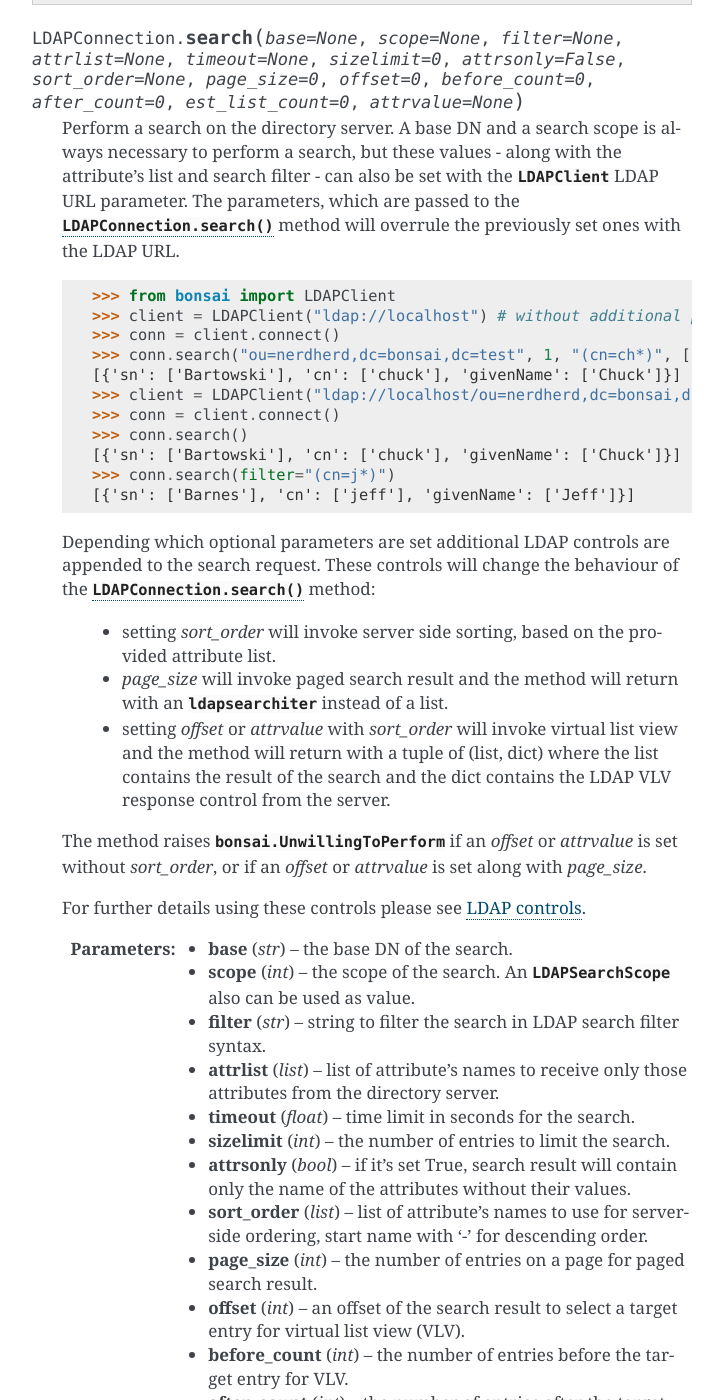
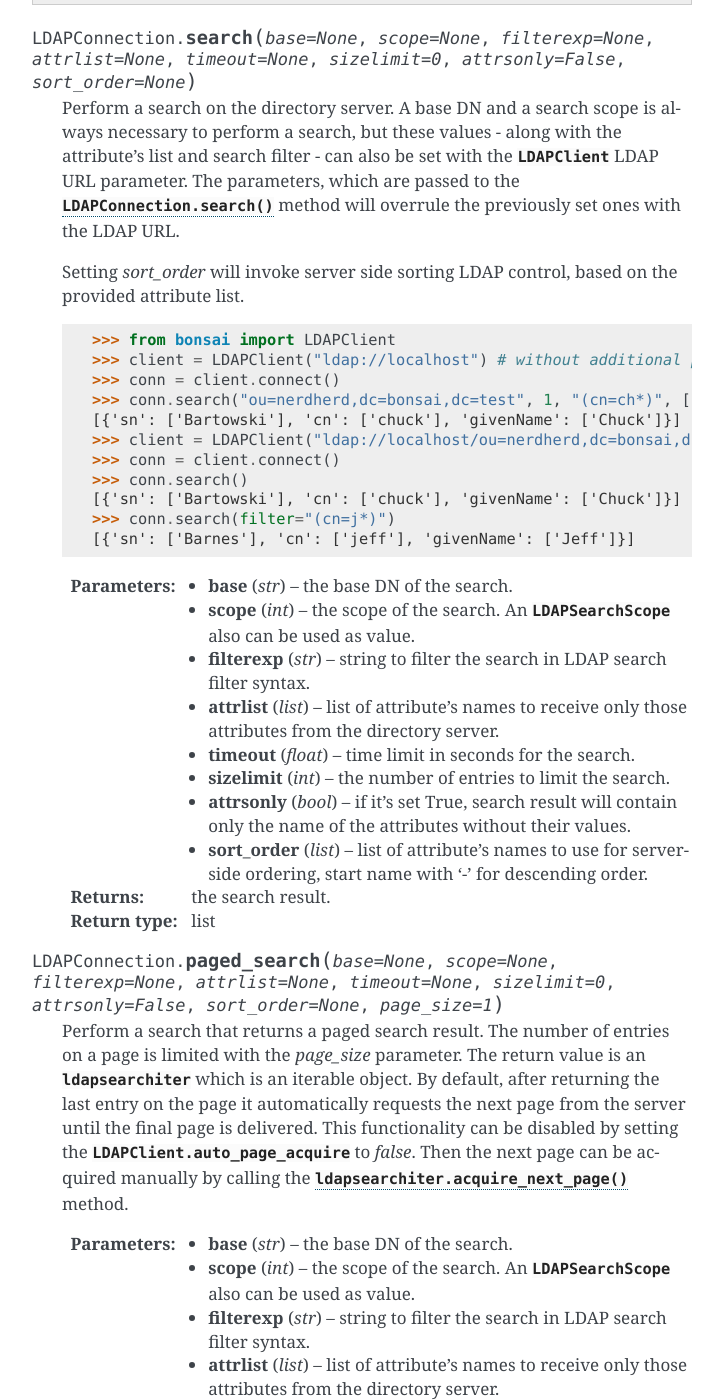
Before and after one commit to noirello/bonsai, a Sphinx documentation site: the page built from docs/api.rst, in a window 1280 px wide and 1400 px high, scrolled down 5105 px. Shown: the whole window, without its empty margins (388-1111 px from the left). Built offline with Sphinx 7.4.7, drawn with Linux system fonts in a browser that asks for light colours; some of the changed text lies outside the part shown.

Commit message:
Update API docs

```diff
--- a/docs/api.rst
+++ b/docs/api.rst
@@ -152,16 +152,16 @@
 
 .. _RFC3062: https://www.ietf.org/rfc/rfc3062.txt
 
-.. method:: LDAPConnection.search(base=None, scope=None, filter=None, attrlist=None, timeout=None,\
-                                  sizelimit=0, attrsonly=False, sort_order=None, page_size=0, \
-                                  offset=0, before_count=0, after_count=0, est_list_count=0, \
-                                  attrvalue=None)
+.. method:: LDAPConnection.search(base=None, scope=None, filterexp=None, attrlist=None, timeout=None,\
+                                  sizelimit=0, attrsonly=False, sort_order=None)
 
     Perform a search on the directory server. A base DN and a search scope is always necessary to
     perform a search, but these values - along with the attribute's list and search filter - can
     also be set with the :class:`LDAPClient` LDAP URL parameter. The parameters, which are passed
     to the :meth:`LDAPConnection.search` method will overrule the previously set ones with the
     LDAP URL.
+
+    Setting `sort_order` will invoke server side sorting LDAP control, based on the provided attribute list.
 
     >>> from bonsai import LDAPClient
     >>> client = LDAPClient("ldap://localhost") # without additional parameters
@@ -175,26 +175,10 @@
     >>> conn.search(filter="(cn=j*)")
     [{'sn': ['Barnes'], 'cn': ['jeff'], 'givenName': ['Jeff']}]
 
-    Depending which optional parameters are set additional LDAP controls are appended to the search
-    request. These controls will change the behaviour of the :meth:`LDAPConnection.search` method:
-
-        - setting `sort_order` will invoke server side sorting, based on the provided attribute
-          list.
-        - `page_size` will invoke paged search result and the method will return with an
-          :class:`ldapsearchiter` instead of a list.
-        - setting `offset` or `attrvalue` with `sort_order` will invoke virtual list view and the
-          method will return with a tuple of (list, dict) where the list contains the result of the
-          search and the dict contains the LDAP VLV response control from the server.
-
-    The method raises :class:`bonsai.UnwillingToPerform` if an `offset` or `attrvalue` is set
-    without `sort_order`, or if an `offset` or `attrvalue` is set along with `page_size`.
-
-    For further details using these controls please see :ref:`ldap-controls`.
-
     :param str base: the base DN of the search.
     :param int scope: the scope of the search. An :class:`LDAPSearchScope` also can be used as
                       value.
-    :param str filter: string to filter the search in LDAP search filter syntax.
+    :param str filterexp: string to filter the search in LDAP search filter syntax.
     :param list attrlist: list of attribute's names to receive only those attributes from the
                           directory server.
     :param float timeout: time limit in seconds for the search.
@@ -203,7 +187,61 @@
                            attributes without their values.
     :param list sort_order: list of attribute's names to use for server-side ordering, start name
                             with '-' for descending order.
-    :param int page_size: the number of entries on a page for paged search result.
+    :return: the search result.
+    :rtype: list
+
+.. method:: LDAPConnection.paged_search(base=None, scope=None, filterexp=None, attrlist=None,\
+                                        timeout=None, sizelimit=0, attrsonly=False,\
+                                        sort_order=None, page_size=1)
+
+    Perform a search that returns a paged search result. The number of entries on a page is limited
+    with the `page_size` parameter. The return value is an :class:`ldapsearchiter` which is an
+    iterable object. By default, after returning the last entry on the page it automatically requests
+    the next page from the server until the final page is delivered. This functionality can be
+    disabled by setting the :attr:`LDAPClient.auto_page_acquire` to `false`. Then the next page
+    can be acquired manually by calling the :meth:`ldapsearchiter.acquire_next_page` method.
+
+    :param str base: the base DN of the search.
+    :param int scope: the scope of the search. An :class:`LDAPSearchScope` also can be used as
+                      value.
+    :param str filterexp: string to filter the search in LDAP search filter syntax.
+    :param list attrlist: list of attribute's names to receive only those attributes from the
+                          directory server.
+    :param float timeout: time limit in seconds for the search.
+    :param int sizelimit: the number of entries to limit the search.
+    :param bool attrsonly: if it's set True, search result will contain only the name of the
+                           attributes without their values.
+    :param list sort_order: list of attribute's names to use for server-side ordering, start name
+                            with '-' for descending order.
+    :param int page_size: the number of entries on a page.
+    :return: the search result.
+    :rtype: ldapsearchiter
+
+.. method:: LDAPConnection.virtual_list_search(base=None, scope=None, filterexp=None, attrlist=None,\
+                                               timeout=None, sizelimit=0, attrsonly=False,\
+                                               sort_order=None, offset=1, before_count=0,\
+                                               after_count=0, est_list_count=0, attrvalue=None)
+
+    Perform a search using virtual list view control. To perform the search the server side sort
+    control has to be set with `sort_order`. The result set will be shifted to the `offset` or
+    `attrvalue` and contains the specific number of entries after and before, set with
+    `after_count` and `before_count`. The `est_list_count` is an estimation of the entire searched
+    list that helps to the server to position the target entry.
+
+    For further details using these controls please see :ref:`ldap-controls`.
+
+    :param str base: the base DN of the search.
+    :param int scope: the scope of the search. An :class:`LDAPSearchScope` also can be used as
+                      value.
+    :param str filterexp: string to filter the search in LDAP search filter syntax.
+    :param list attrlist: list of attribute's names to receive only those attributes from the
+                          directory server.
+    :param float timeout: time limit in seconds for the search.
+    :param int sizelimit: the number of entries to limit the search.
+    :param bool attrsonly: if it's set True, search result will contain only the name of the
+                           attributes without their values.
+    :param list sort_order: list of attribute's names to use for server-side ordering, start name
+                            with '-' for descending order.
     :param int offset: an offset of the search result to select a target entry for virtual list
                        view (VLV).
     :param int before_count: the number of entries before the target entry for VLV.
@@ -212,7 +250,7 @@
     :param attrvalue: an attribute value (of the attribute that is used for sorting) for
                       identifying the target entry for VLV.
     :return: the search result.
-    :rtype: list, ldapsearchiter or (list, dict) tuple.
+    :rtype: (list, dict)
 
 .. automethod:: LDAPConnection.whoami(timeout=None)
 .. seealso::
@@ -282,7 +320,7 @@
 .. automethod:: LDAPEntry.delete(timeout=None, recursive=False)
 .. automethod:: LDAPEntry.get
 .. automethod:: LDAPEntry.modify(timeout=None)
-.. automethod:: LDAPEntry.rename(newdn, timeout=None)
+.. automethod:: LDAPEntry.rename(newdn, timeout=None, delete_old_rdn=True)
 .. automethod:: LDAPEntry.update
 
 .. attribute:: LDAPEntry.connection
@@ -391,6 +429,23 @@
 .. automethod:: LDAPValueList.copy
 .. autoattribute:: LDAPValueList.status
 
+:class:`LDIFReader`
+===================
+
+.. autoclass:: LDIFReader
+.. autoattribute:: LDIFReader.autoload
+.. autoattribute:: LDIFReader.input_file
+.. autoattribute:: LDIFReader.resource_handlers
+
+:class:`LDIFWriter`
+===================
+
+.. autoclass:: LDIFWriter
+.. automethod:: LDIFWriter.write_entry
+.. automethod:: LDIFWriter.write_entries
+.. automethod:: LDIFWriter.write_changes
+.. autoattribute:: LDIFWriter.output_file
+
 :class:`ldapsearchiter`
 =======================
 
@@ -436,8 +491,19 @@
 .. autoclass:: bonsai.PasswordTooShort
 .. autoclass:: bonsai.PasswordTooYoung
 
-Module functions
-================
+Utility functions
+=================
+.. autofunction:: bonsai.utils.escape_attribute_value
+
+    >>> import bonsai
+    >>> bonsai.escape_attribute_value(",cn=escaped")
+    '\\,cn\\=escaped'
+
+.. autofunction:: bonsai.utils.escape_filter
+
+    >>> import bonsai
+    >>> bonsai.escape_filter("(objectclass=*)")
+    '\\28objectclass=\\2A\\29'
 
 .. function:: bonsai.get_tls_impl_name
 
--- a/docs/conf.py
+++ b/docs/conf.py
@@ -32,7 +32,7 @@
         if name == 'ldapsearchiter':
             return object
 
-MOCK_MODULES = ['lib._bonsai', 'bonsai']
+MOCK_MODULES = ['lib._bonsai', 'bonsai', 'bonsai._bonsai']
 try:
     import typing
 except ImportError:
@@ -75,7 +75,7 @@
 
 # General information about the project.
 project = 'bonsai'
-copyright = '2014-2017, noirello'
+copyright = '2014-2018, noirello'
 
 # The version info for the project you're documenting, acts as replacement for
 # |version| and |release|, also used in various other places throughout the
```
